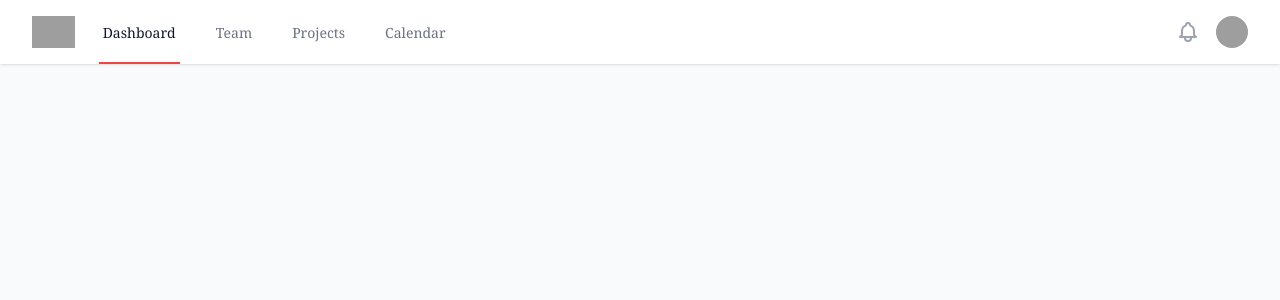
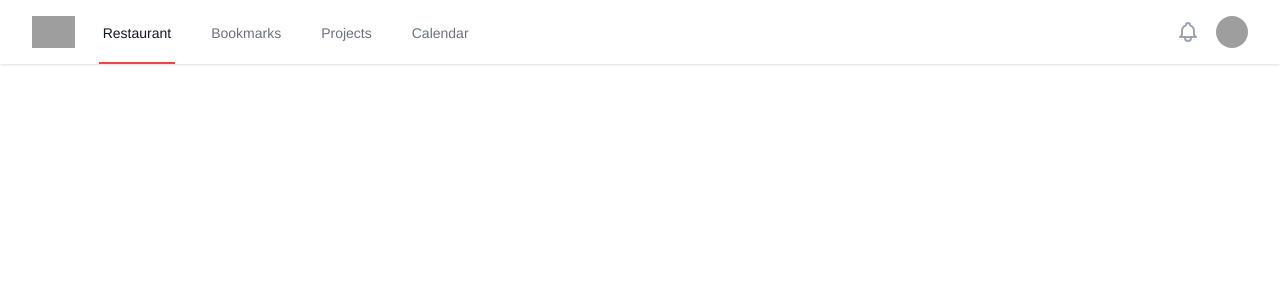
Before and after one commit to dhinesh-kumar-m/foodapp, a Django app: template restaurant/templates/base.html in a window 1280 px wide. Shown: the top 300 px of the page. Run offline with Django 4.2, Linux system fonts and the light colour scheme; the template is opened without the code that fills it, so the values that code supplies are empty; some libraries are stand-ins or nearby versions; grey boxes are pictures that could not be loaded.

Commit message:
Modify base html

```diff
--- a/restaurant/templates/base.html
+++ b/restaurant/templates/base.html
@@ -8,11 +8,12 @@
     <meta charset="UTF-8">
     <meta name="viewport" content="width=device-width, initial-scale=1.0">
     <meta http-equiv="X-UA-Compatible" content="ie=edge">
-    <script src="../static/js/bundle.js"></script>
+    <!-- <script src="../static/js/bundle.js"></script> -->
+    <script defer src="https://unpkg.com/alpinejs@3.x.x/dist/cdn.min.js"></script>
     {% tailwind_css %}
 </head>
 
-<body class="bg-gray-50 font-serif leading-normal tracking-normal">
+<body class="font-serif leading-normal tracking-normal" style="font-family:Okra,Helvetica,sans-serif;">
     <!-- This example requires Tailwind CSS v2.0+ -->
     <nav class="bg-white shadow">
         <div class="max-w-7xl mx-auto px-4 sm:px-6 lg:px-8">
@@ -20,7 +21,8 @@
                 <div class="flex">
                     <div class="flex-shrink-0 flex items-center">
                         <img class="block lg:hidden h-8 w-auto"
-                            src="https://b.zmtcdn.com/web_assets/b40b97e677bc7b2ca77c58c61db266fe1603954218.png" alt="Workflow">
+                            src="https://b.zmtcdn.com/web_assets/b40b97e677bc7b2ca77c58c61db266fe1603954218.png"
+                            alt="Workflow">
                         <img class="hidden lg:block h-8 w-auto"
                             src="https://b.zmtcdn.com/web_assets/b40b97e677bc7b2ca77c58c61db266fe1603954218.png"
                             alt="Workflow">
@@ -29,10 +31,10 @@
                         <!-- Current: "border-indigo-500 text-gray-900", Default: "border-transparent text-gray-500 hover:border-gray-300 hover:text-gray-700" -->
                         <a href="#"
                             class="border-red-500 text-gray-900 inline-flex items-center px-1 pt-1 border-b-2 text-sm font-medium">
-                            Dashboard </a>
+                            Restaurant </a>
                         <a href="#"
                             class="border-transparent text-gray-500 hover:border-gray-300 hover:text-gray-700 inline-flex items-center px-1 pt-1 border-b-2 text-sm font-medium">
-                            Team </a>
+                            Bookmarks </a>
                         <a href="#"
                             class="border-transparent text-gray-500 hover:border-gray-300 hover:text-gray-700 inline-flex items-center px-1 pt-1 border-b-2 text-sm font-medium">
                             Projects </a>
@@ -67,8 +69,9 @@
                         </div>
 
 
-                        <div class="origin-top-right absolute right-0 mt-2 w-48 rounded-md shadow-lg py-1 bg-white ring-1 ring-black ring-opacity-5 focus:outline-none"
-                            role="menu" aria-orientation="vertical" aria-labelledby="user-menu-button" tabindex="-1" x-show="open" @click.away="open = false">
+                        <div class="origin-top-right absolute right-0 mt-2 w-48 rounded-md shadow-lg py-1 bg-white ring-1 ring-black ring-opacity-5 focus:outline-none z-10"
+                            role="menu" aria-orientation="vertical" aria-labelledby="user-menu-button" tabindex="-1"
+                            x-show="open" @click.away="open = false">
                             <!-- Active: "bg-gray-100", Not Active: "" -->
                             <a href="#" class="block px-4 py-2 text-sm text-gray-700" role="menuitem" tabindex="-1"
                                 id="user-menu-item-0">Your Profile</a>
@@ -117,9 +120,9 @@
             <div class="pt-2 pb-3 space-y-1">
                 <!-- Current: "bg-indigo-50 border-indigo-500 text-indigo-700", Default: "border-transparent text-gray-500 hover:bg-gray-50 hover:border-gray-300 hover:text-gray-700" -->
                 <a href="#"
-                    class="bg-indigo-50 border-indigo-500 text-indigo-700 block pl-3 pr-4 py-2 border-l-4 text-base font-medium">Dashboard</a>
+                    class="bg-indigo-50 border-indigo-500 text-indigo-700 block pl-3 pr-4 py-2 border-l-4 text-base font-medium">Restaurant</a>
                 <a href="#"
-                    class="border-transparent text-gray-500 hover:bg-gray-50 hover:border-gray-300 hover:text-gray-700 block pl-3 pr-4 py-2 border-l-4 text-base font-medium">Team</a>
+                    class="border-transparent text-gray-500 hover:bg-gray-50 hover:border-gray-300 hover:text-gray-700 block pl-3 pr-4 py-2 border-l-4 text-base font-medium">Bookmarks</a>
                 <a href="#"
                     class="border-transparent text-gray-500 hover:bg-gray-50 hover:border-gray-300 hover:text-gray-700 block pl-3 pr-4 py-2 border-l-4 text-base font-medium">Projects</a>
                 <a href="#"
@@ -160,7 +163,8 @@
         </div>
     </nav>
 
-    <div class="container mx-auto">
+
+    <div class="max-w-7xl mx-auto sm:px-6 lg:px-8 py-9">
         {% block content %}
         {% endblock %}
     </div>
```
